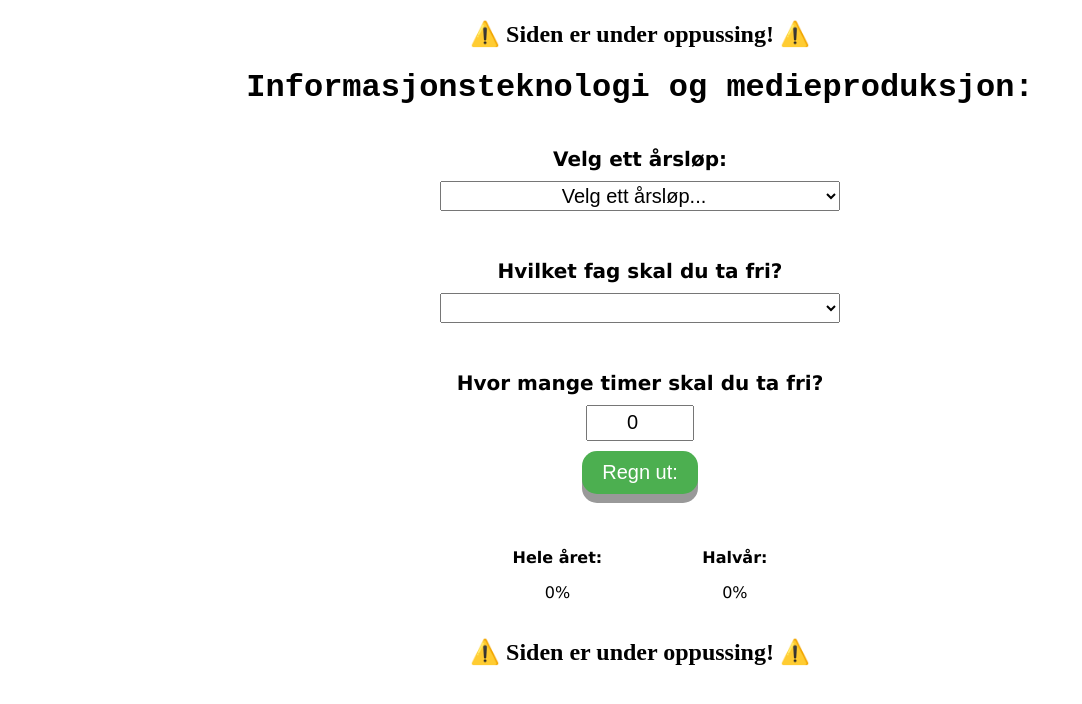
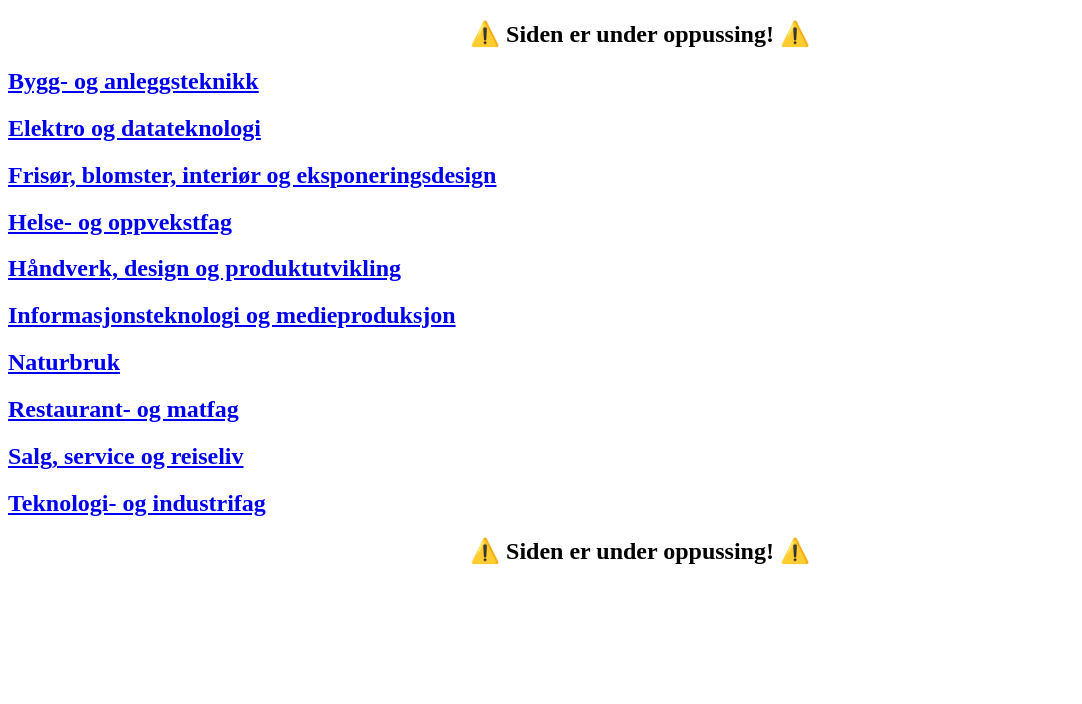
Before and after one commit to HermanErKu/fravaerskalkulator-react, a React (Create React App) app: page /yrkesfag in a window 1280 px wide. Shown: the top 704 px of the page, without its empty margins (0-1082 px from the left). Built offline with nearby package versions, Linux system fonts and the light colour scheme.

Commit message:
added support for all yrkesfag and loading them in their own page using url parameters

```diff
--- a/src/pages/Yrkesfag.js
+++ b/src/pages/Yrkesfag.js
@@ -1,13 +1,92 @@
 import App from '../App';
+import { useSearchParams } from "react-router-dom"
+
+
+import Bygg from '../pages/yrkesfag/Bygg';
+import Elektro from '../pages/yrkesfag/Elektro';
+import Frisør from '../pages/yrkesfag/Frisør';
+import Helse from '../pages/yrkesfag/Helse';
+import Håndverk from '../pages/yrkesfag/Håndverk';
+import IM from '../pages/yrkesfag/IM';
+import Naturbruk from '../pages/yrkesfag/Naturbruk';
+import Restaurant from '../pages/yrkesfag/Restaurant';
+import Salg from '../pages/yrkesfag/Salg';
+import TIF from '../pages/yrkesfag/TIF';
+
 
 const Yrkesfag = () => {
+  const [queryParameters] = useSearchParams()
+  const linjeId = queryParameters.get("linjeId")
+  console.log(linjeId)
+
+  if (linjeId === null) {
     return (
-        <div>
-            <h2 style={{textAlign:'center'}}>⚠️ Siden er under oppussing! ⚠️</h2>
-            <App/>
-            <h2 style={{textAlign:'center'}}>⚠️ Siden er under oppussing! ⚠️</h2>
+      <div>
+        <h2 style={{ textAlign: 'center' }}>⚠️ Siden er under oppussing! ⚠️</h2>
+        {/*<App/>*/}
+        <div id="linjeContainer">
+          <a href="/yrkesfag?linjeId=0"> <div className="linje" id="bygg"> <h2>Bygg- og anleggsteknikk</h2> </div> </a>
+          <a href="/yrkesfag?linjeId=1"> <div className="linje" id="elektro"> <h2>Elektro og datateknologi</h2> </div> </a>
+          <a href="/yrkesfag?linjeId=2"> <div className="linje" id="frisør"> <h2>Frisør, blomster, interiør og eksponeringsdesign</h2> </div> </a>
+          <a href="/yrkesfag?linjeId=3"> <div className="linje" id="helse"> <h2>Helse- og oppvekstfag</h2> </div> </a>
+          <a href="/yrkesfag?linjeId=4"> <div className="linje" id="håndverk"> <h2>Håndverk, design og produktutvikling</h2> </div> </a>
+          <a href="/yrkesfag?linjeId=5"> <div className="linje" id="im"> <h2>Informasjonsteknologi og medieproduksjon</h2> </div> </a>
+          <a href="/yrkesfag?linjeId=6"> <div className="linje" id="naturbruk"> <h2>Naturbruk</h2> </div> </a>
+          <a href="/yrkesfag?linjeId=7"> <div className="linje" id="restaurant"> <h2>Restaurant- og matfag</h2> </div> </a>
+          <a href="/yrkesfag?linjeId=8"> <div className="linje" id="salg"> <h2>Salg, service og reiseliv</h2> </div> </a>
+          <a href="/yrkesfag?linjeId=9"> <div className="linje" id="tif"> <h2>Teknologi- og industrifag</h2> </div> </a>
         </div>
+        <h2 style={{ textAlign: 'center' }}>⚠️ Siden er under oppussing! ⚠️</h2>
+      </div>
     );
-  };
+  } else if (linjeId === "0") {
+    return (
+      <Bygg />
+    );
+  } else if (linjeId === "1") {
+    return (
+      <Elektro />
+    );
+  } else if (linjeId === "2") {
+    return (
+      <Frisør />
+    );
+  } else if (linjeId === "3") {
+    return (
+      <Helse />
+    );
+  } else if (linjeId === "4") {
+    return (
+      <Håndverk />
+    );
+  } else if (linjeId === "5") {
+    return (
+      <IM />
+    );
+  } else if (linjeId === "6") {
+    return (
+      <Naturbruk />
+    );
+  } else if (linjeId === "7") {
+    return (
+      <Restaurant />
+    );
+  } else if (linjeId === "8") {
+    return (
+      <Salg />
+    );
+  } else if (linjeId === "9") {
+    return (
+      <TIF />
+    );
 
-  export default Yrkesfag;
+  } else {
+    return (
+      <h1>siden finnes ikke</h1>
+    );
+  }
+
+
+};
+
+export default Yrkesfag;
```
